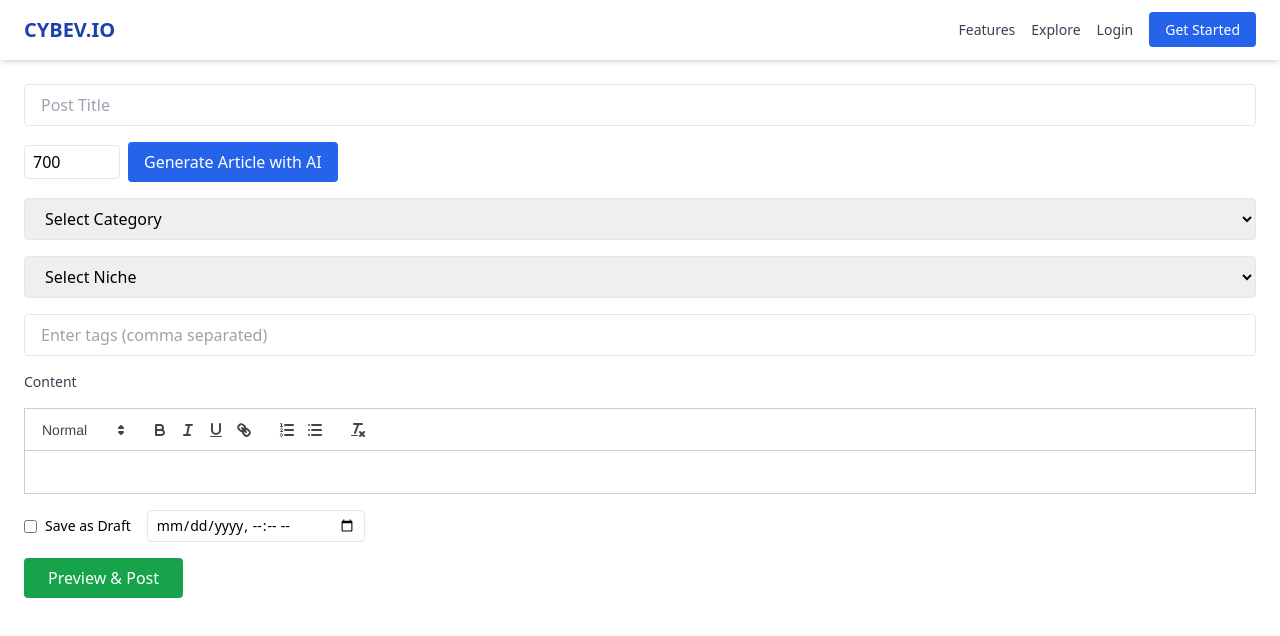
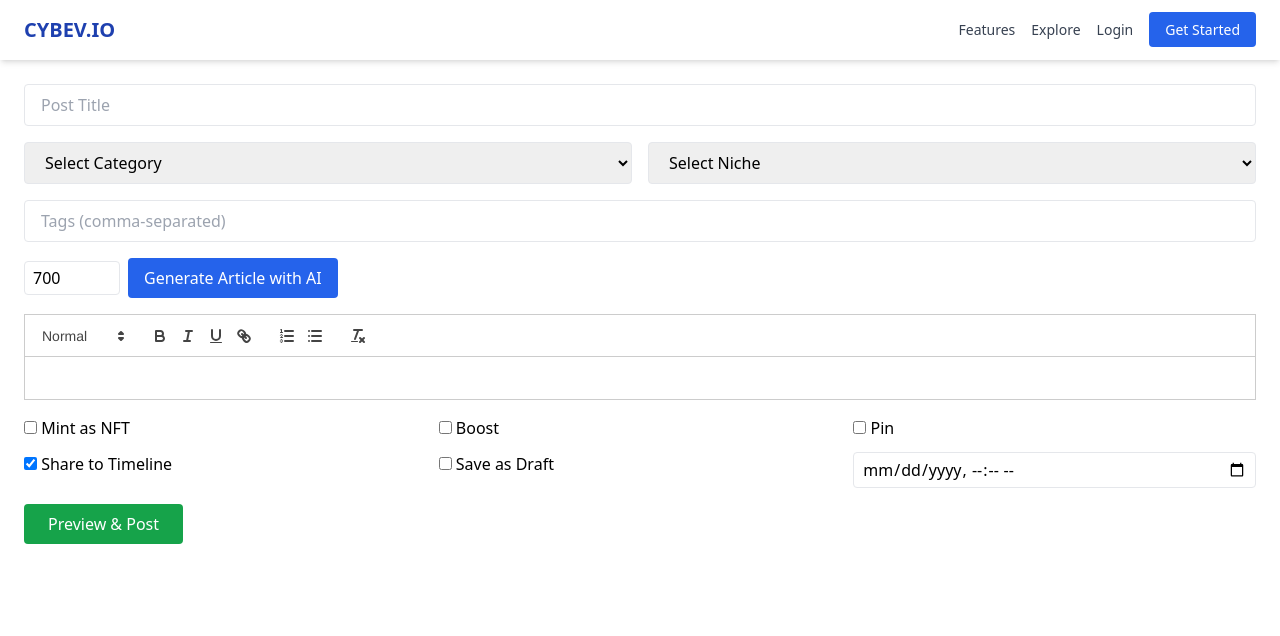
Before and after one commit to cybev1/cybev-frontend, a Next.js app: page /dashboard/write-post in a window 1280 px wide. Shown: the top 636 px of the page. Built offline with nearby package versions, Linux system fonts and the light colour scheme.

Commit message:
Add files via upload

```diff
--- a/components/blog/BlogEditor.js
+++ b/components/blog/BlogEditor.js
@@ -2,17 +2,22 @@
 import { useState } from 'react';
 import dynamic from 'next/dynamic';
 import 'react-quill/dist/quill.snow.css';
+
 const ReactQuill = dynamic(() => import('react-quill'), { ssr: false });
 
 export default function BlogEditor() {
   const [title, setTitle] = useState('');
+  const [content, setContent] = useState('');
+  const [aiWords, setAiWords] = useState(700);
   const [category, setCategory] = useState('');
   const [niche, setNiche] = useState('');
   const [tags, setTags] = useState('');
-  const [content, setContent] = useState('');
-  const [aiWords, setAiWords] = useState(700);
-  const [draft, setDraft] = useState(false);
-  const [scheduleDate, setScheduleDate] = useState('');
+  const [mint, setMint] = useState(false);
+  const [boost, setBoost] = useState(false);
+  const [pin, setPin] = useState(false);
+  const [shareTimeline, setShareTimeline] = useState(true);
+  const [isDraft, setIsDraft] = useState(false);
+  const [schedule, setSchedule] = useState('');
 
   const generateAIArticle = async () => {
     const res = await fetch(`${process.env.NEXT_PUBLIC_API_BASE}/api/ai/article`, {
@@ -24,72 +29,65 @@ export default function BlogEditor() {
     if (data?.content) setContent(data.content);
   };
 
-  const handleSubmit = () => {
-    const post = {
-      title,
-      category,
-      niche,
-      tags: tags.split(',').map(t => t.trim()),
-      content,
-      isDraft: draft,
-      scheduleAt: scheduleDate || null,
+  const handlePost = async () => {
+    const token = localStorage.getItem('token');
+    const payload = {
+      title, content, category, niche, tags: tags.split(','),
+      mint, boost, pin, shareTimeline, isDraft, schedule
     };
-    console.log('📝 Submit Post:', post);
-    // TODO: Wire to backend
+
+    const res = await fetch(`${process.env.NEXT_PUBLIC_API_BASE}/api/posts/create`, {
+      method: 'POST',
+      headers: { 'Content-Type': 'application/json', Authorization: token },
+      body: JSON.stringify(payload)
+    });
+
+    if (res.ok) alert('✅ Blog post submitted!');
+    else alert('❌ Failed to submit post');
   };
 
   return (
     <div className="p-6 space-y-4">
-      <input
-        value={title}
-        onChange={(e) => setTitle(e.target.value)}
-        placeholder="Post Title"
-        className="w-full px-4 py-2 border rounded"
-      />
+      <input value={title} onChange={(e) => setTitle(e.target.value)} placeholder="Post Title" className="w-full px-4 py-2 border rounded" />
+
+      <div className="grid grid-cols-2 gap-4">
+        <select value={category} onChange={(e) => setCategory(e.target.value)} className="border px-4 py-2 rounded">
+          <option value="">Select Category</option>
+          <option>Christianity</option>
+          <option>Technology</option>
+          <option>Health</option>
+          <option>Finance</option>
+          <option>Others</option>
+        </select>
+        <select value={niche} onChange={(e) => setNiche(e.target.value)} className="border px-4 py-2 rounded">
+          <option value="">Select Niche</option>
+          <option>Inspiration</option>
+          <option>Digital Marketing</option>
+          <option>Wellness</option>
+          <option>Crypto</option>
+          <option>Others</option>
+        </select>
+      </div>
+
+      <input value={tags} onChange={(e) => setTags(e.target.value)} placeholder="Tags (comma-separated)" className="w-full px-4 py-2 border rounded" />
+
       <div className="flex gap-2 items-center">
-        <input
-          type="number"
-          value={aiWords}
-          onChange={(e) => setAiWords(e.target.value)}
-          className="w-24 px-2 py-1 border rounded"
-        />
-        <button onClick={generateAIArticle} className="bg-blue-600 text-white px-4 py-2 rounded">
-          Generate Article with AI
-        </button>
+        <input type="number" value={aiWords} onChange={(e) => setAiWords(e.target.value)} className="w-24 px-2 py-1 border rounded" />
+        <button onClick={generateAIArticle} className="bg-blue-600 text-white px-4 py-2 rounded">Generate Article with AI</button>
       </div>
-      <select onChange={(e) => setCategory(e.target.value)} className="w-full px-4 py-2 border rounded">
-        <option value="">Select Category</option>
-        <option value="Technology">Technology</option>
-        <option value="Christianity">Christianity</option>
-        <option value="Health">Health</option>
-      </select>
-      <select onChange={(e) => setNiche(e.target.value)} className="w-full px-4 py-2 border rounded">
-        <option value="">Select Niche</option>
-        <option value="AI">AI</option>
-        <option value="Faith">Faith</option>
-        <option value="Wellness">Wellness</option>
-      </select>
-      <input
-        value={tags}
-        onChange={(e) => setTags(e.target.value)}
-        placeholder="Enter tags (comma separated)"
-        className="w-full px-4 py-2 border rounded"
-      />
-      <label className="block text-sm text-gray-700">Content</label>
+
       <ReactQuill theme="snow" value={content} onChange={setContent} className="bg-white" />
-      <div className="flex gap-4 items-center">
-        <label className="flex items-center gap-2 text-sm">
-          <input type="checkbox" checked={draft} onChange={() => setDraft(!draft)} />
-          Save as Draft
-        </label>
-        <input
-          type="datetime-local"
-          value={scheduleDate}
-          onChange={(e) => setScheduleDate(e.target.value)}
-          className="border px-2 py-1 rounded text-sm"
-        />
+
+      <div className="grid grid-cols-2 md:grid-cols-3 gap-3">
+        <label><input type="checkbox" checked={mint} onChange={(e) => setMint(e.target.checked)} /> Mint as NFT</label>
+        <label><input type="checkbox" checked={boost} onChange={(e) => setBoost(e.target.checked)} /> Boost</label>
+        <label><input type="checkbox" checked={pin} onChange={(e) => setPin(e.target.checked)} /> Pin</label>
+        <label><input type="checkbox" checked={shareTimeline} onChange={(e) => setShareTimeline(e.target.checked)} /> Share to Timeline</label>
+        <label><input type="checkbox" checked={isDraft} onChange={(e) => setIsDraft(e.target.checked)} /> Save as Draft</label>
+        <input type="datetime-local" value={schedule} onChange={(e) => setSchedule(e.target.value)} className="px-2 py-1 border rounded" />
       </div>
-      <button onClick={handleSubmit} className="bg-green-600 text-white px-6 py-2 rounded hover:bg-green-700">
+
+      <button onClick={handlePost} className="bg-green-600 text-white px-6 py-2 rounded hover:bg-green-700">
         Preview & Post
       </button>
     </div>
```
